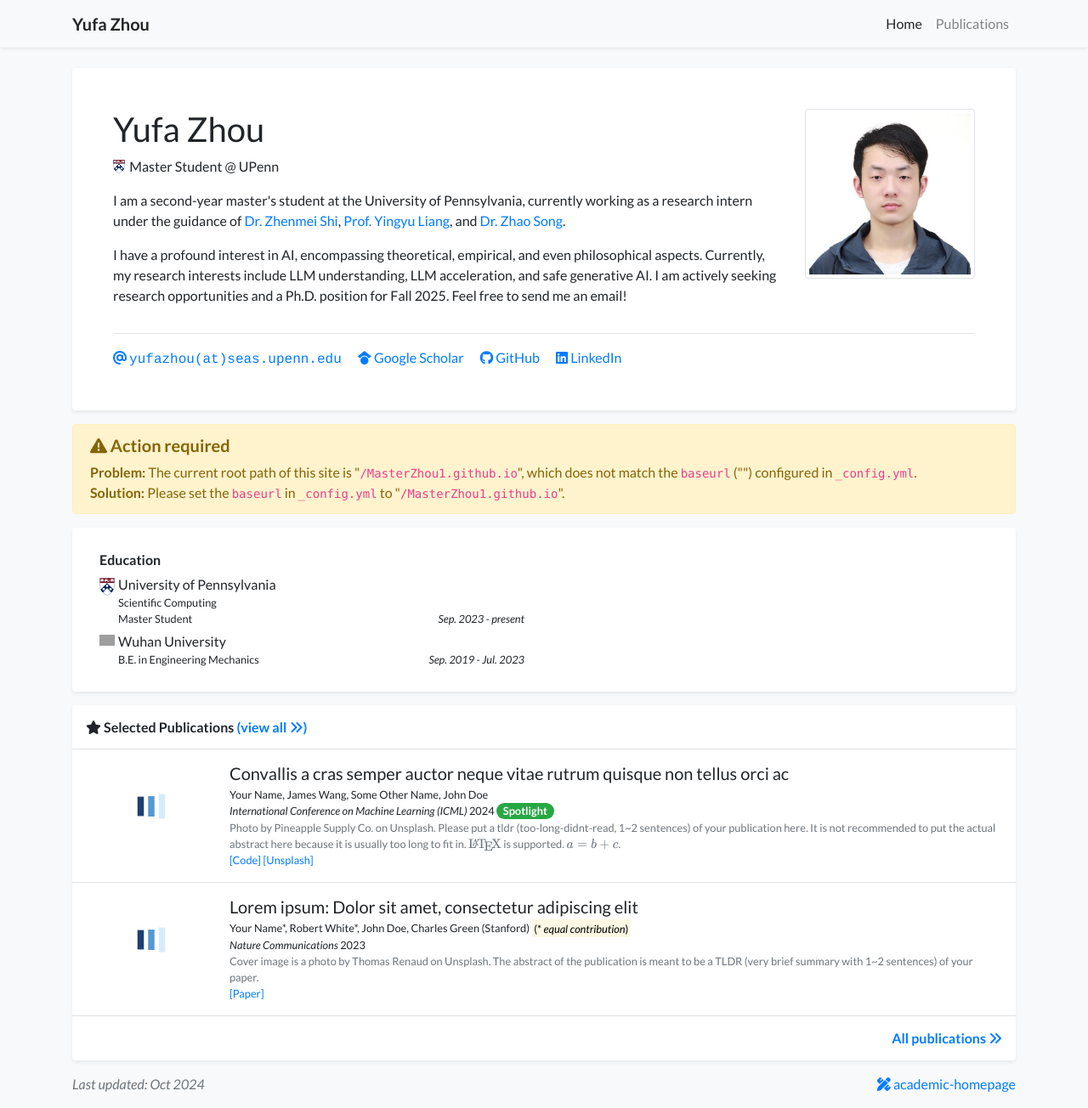
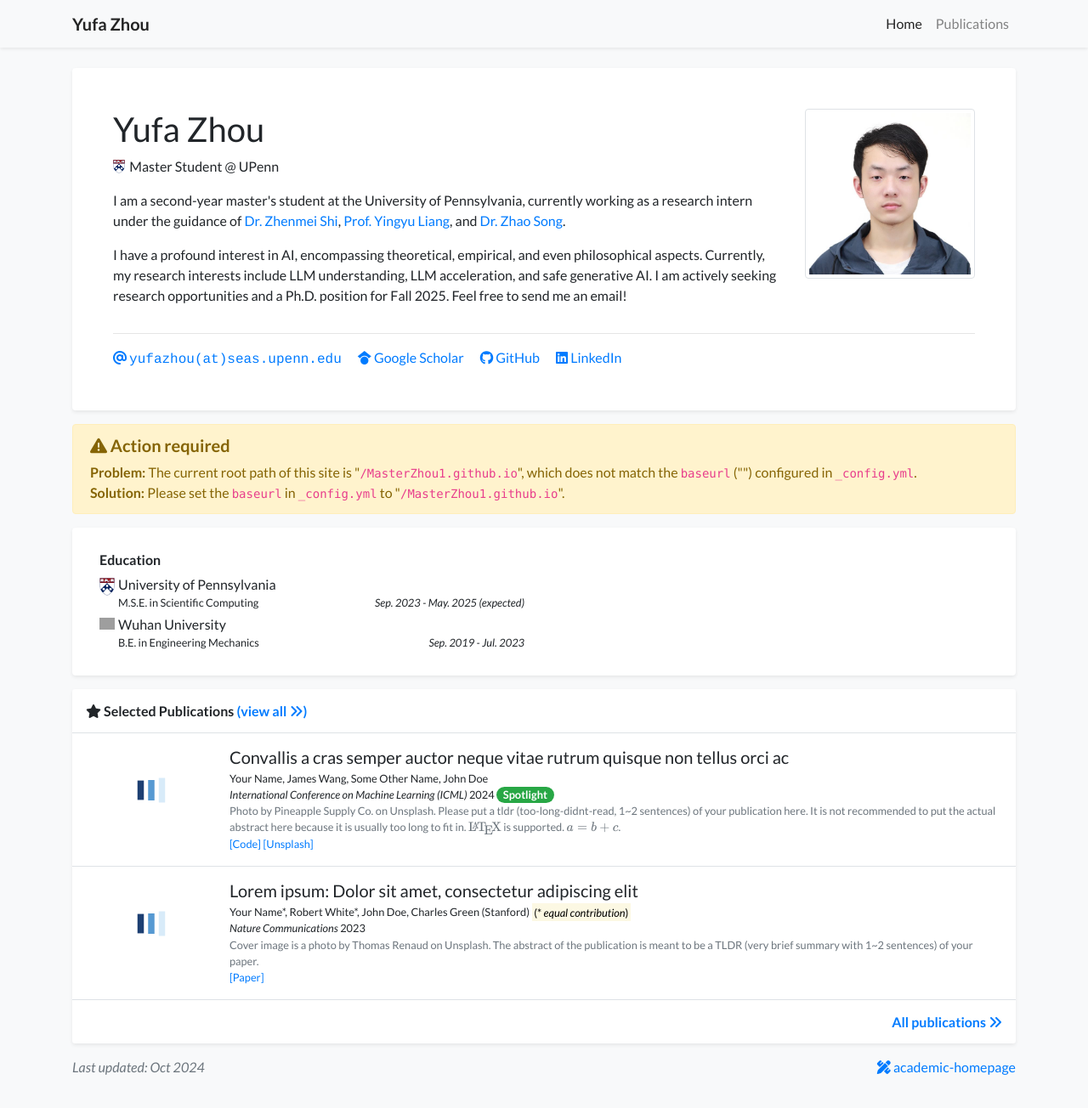
Before and after one commit to MasterZhou1/MasterZhou1.github.io, a Jekyll site: the page built from index.html, in a window 1280 px wide and 1304 px high. Shown: the whole window at 85% size. Built offline with Jekyll 4.4.1, drawn with Linux system fonts in a browser that asks for light colours; nearby versions of some CDN libraries; a style sheet for code colours, icons or effects is not loaded; grey boxes are pictures that could not be loaded.

Commit message:
Update profile.yml

```diff
--- a/_data/profile.yml
+++ b/_data/profile.yml
@@ -42,10 +42,8 @@ portrait_url: /assets/images/photos/me.jpg
 education:
 - name: University of Pennsylvania
   logo: /assets/images/badges/UPenn_Logo.png
-  position: >-
-    Scientific Computing <br/>
-    Master Student
-  date: Sep. 2023 - present
+  position: M.S.E. in Scientific Computing
+  date: Sep. 2023 - May. 2025 (expected)
 - name: Wuhan University
   logo: /assets/images/badges/Wuhan_University_Logo.png
   position: B.E. in Engineering Mechanics
```
